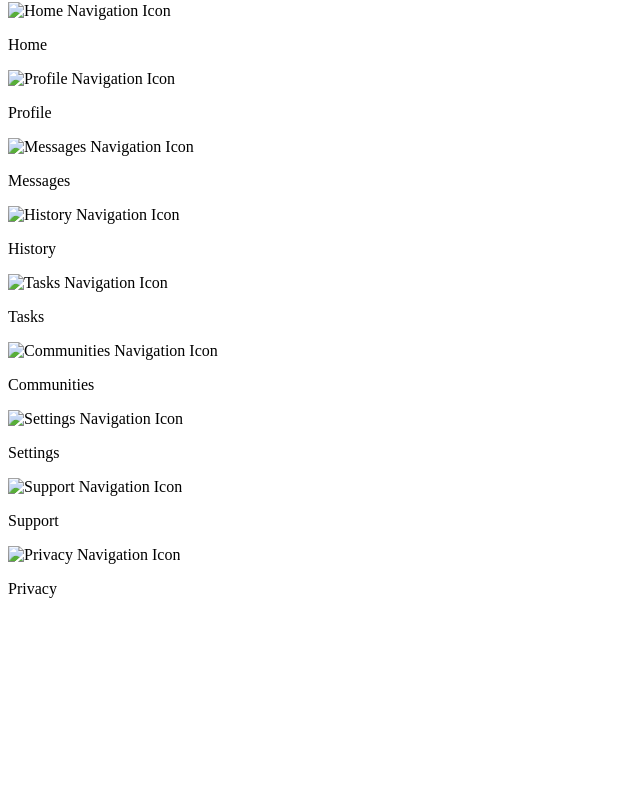
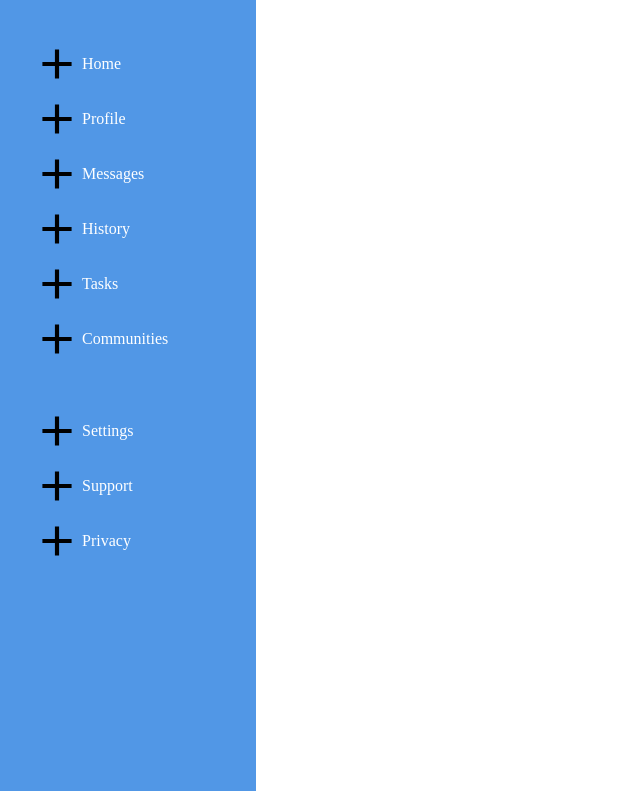
Before and after one commit to recehbijak/odin-dashboard, a plain HTML site: page index.html in a window 1280 px wide. Shown: the part 74-865 px from the top of the page, without its empty margins (0-640 px from the left). Before the commit the page ends 800 px from the top, so only its background shows below. Drawn offline with Linux system fonts and the light colour scheme.

Commit message:
Wrap img and p inside top-nav and bottom-nav Add more styles to sidebar

```diff
--- a/index.html
+++ b/index.html
@@ -9,31 +9,49 @@
 <body>
     <div class="page-container">
         <div class="sidebar">
-            <div class="dashboard-logo">
-                <img src="./images/" alt="Dashboard Icon" height="50" width="50" class="dashboard-icon">
+            <div class="dashboard-logo nav-button-container">
+                <img src="./images/plus.svg" alt="Dashboard Icon" height="50" width="50" class="dashboard-icon">
                 <p class="dashboard-title">Dashboard</p>
             </div>
             <div class="top-nav">
-                <img src="./images/" alt="Home Navigation Icon" height="50" width="50" class="nav-icon">
+                <div class="nav-button-container">
+                    <img src="./images/plus.svg" alt="Home Navigation Icon" height="50" width="50" class="nav-icon">
                     <p class="nav-page">Home</p>
-                <img src="./images/" alt="Profile Navigation Icon" height="50" width="50" class="nav-icon">
+                </div>
+                <div class="nav-button-container">
+                    <img src="./images/plus.svg" alt="Profile Navigation Icon" height="50" width="50" class="nav-icon">
                     <p class="nav-page">Profile</p>
-                <img src="./images/" alt="Messages Navigation Icon" height="50" width="50" class="nav-icon">
+                </div>
+                <div class="nav-button-container">
+                    <img src="./images/plus.svg" alt="Messages Navigation Icon" height="50" width="50" class="nav-icon">
                     <p class="nav-page">Messages</p>
-                <img src="./images/" alt="History Navigation Icon" height="50" width="50" class="nav-icon">
+                </div>
+                <div class="nav-button-container">
+                    <img src="./images/plus.svg" alt="History Navigation Icon" height="50" width="50" class="nav-icon">
                     <p class="nav-page">History</p>
-                <img src="./images/" alt="Tasks Navigation Icon" height="50" width="50" class="nav-icon">
+                </div>
+                <div class="nav-button-container">
+                    <img src="./images/plus.svg" alt="Tasks Navigation Icon" height="50" width="50" class="nav-icon">
                     <p class="nav-page">Tasks</p>
-                <img src="./images/" alt="Communities Navigation Icon" height="50" width="50" class="nav-icon">
+                </div>
+                <div class="nav-button-container">
+                    <img src="./images/plus.svg" alt="Communities Navigation Icon" height="50" width="50" class="nav-icon">
                     <p class="nav-page">Communities</p>
                 </div>
+            </div>
             <div class="bottom-nav">
-                <img src="./images/" alt="Settings Navigation Icon" height="50" width="50" class="nav-icon">
+                <div class="nav-button-container">
+                    <img src="./images/plus.svg" alt="Settings Navigation Icon" height="50" width="50" class="nav-icon">
                     <p class="nav-page">Settings</p>
-                <img src="./images/" alt="Support Navigation Icon" height="50" width="50" class="nav-icon">
+                </div>
+                <div class="nav-button-container">
+                    <img src="./images/plus.svg" alt="Support Navigation Icon" height="50" width="50" class="nav-icon">
                     <p class="nav-page">Support</p>
-                <img src="./images/" alt="Privacy Navigation Icon" height="50" width="50" class="nav-icon">
+                </div>
+                <div class="nav-button-container">
+                    <img src="./images/plus.svg" alt="Privacy Navigation Icon" height="50" width="50" class="nav-icon">
                     <p class="nav-page">Privacy</p>
+                </div>
             </div>
         </div>
         <div class="content-wrapper">
--- a/styles.css
+++ b/styles.css
@@ -0,0 +1,76 @@
+/* Start of CSS Reset */
+
+/* 1. Use a more-intuitive box-sizing model */
+*, *::before, *::after {
+    box-sizing: border-box;
+  }
+  /* 2. Remove default margin */
+  * {
+    margin: 0;
+  }
+  body {
+    /* 3. Add accessible line-height */
+    line-height: 1.5;
+    /* 4. Improve text rendering */
+    -webkit-font-smoothing: antialiased;
+  }
+  /* 5. Improve media defaults */
+  img, picture, video, canvas, svg {
+    display: block;
+    max-width: 100%;
+  }
+  /* 6. Inherit fonts for form controls */
+  input, button, textarea, select {
+    font: inherit;
+  }
+  /* 7. Avoid text overflows */
+  p, h1, h2, h3, h4, h5, h6 {
+    overflow-wrap: break-word;
+  }
+  /* 8. Improve line wrapping */
+  p {
+    text-wrap: pretty;
+  }
+  h1, h2, h3, h4, h5, h6 {
+    text-wrap: balance;
+  }
+  /*
+    9. Create a root stacking context
+  */
+  #root, #__next {
+    isolation: isolate;
+  }
+
+/* End of CSS Reset */
+
+* {
+    --primary-color: rgb(81, 151, 230);
+    --secondary-color: rgb(255, 255, 255);
+    --accent-color: rgb(255, 198, 43);
+}
+
+.page-container {
+    display: grid;
+    grid-template-columns: 1fr 4fr;
+    height: 100vw;
+}
+
+.sidebar {
+    background-color: var(--primary-color);
+    display: flex;
+    flex-direction: column;
+    gap: 2rem;
+    padding: 1rem;
+    color: var(--secondary-color);
+}
+
+.nav-button-container {
+    display: flex;
+    align-items: center;
+    margin: 5px 0;
+}
+
+.top-nav,
+.bottom-nav {
+    margin: 0 1rem;
+}
```
Lines whose indentation alone changed are shown as unchanged.
